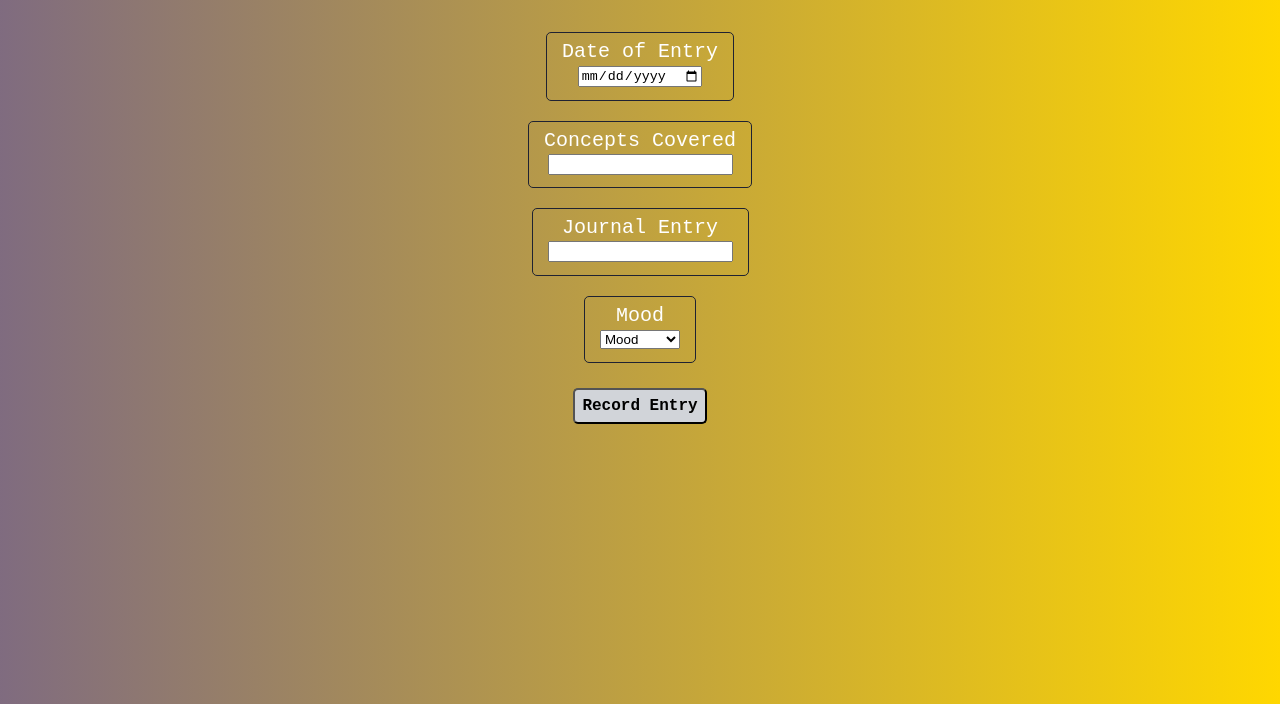
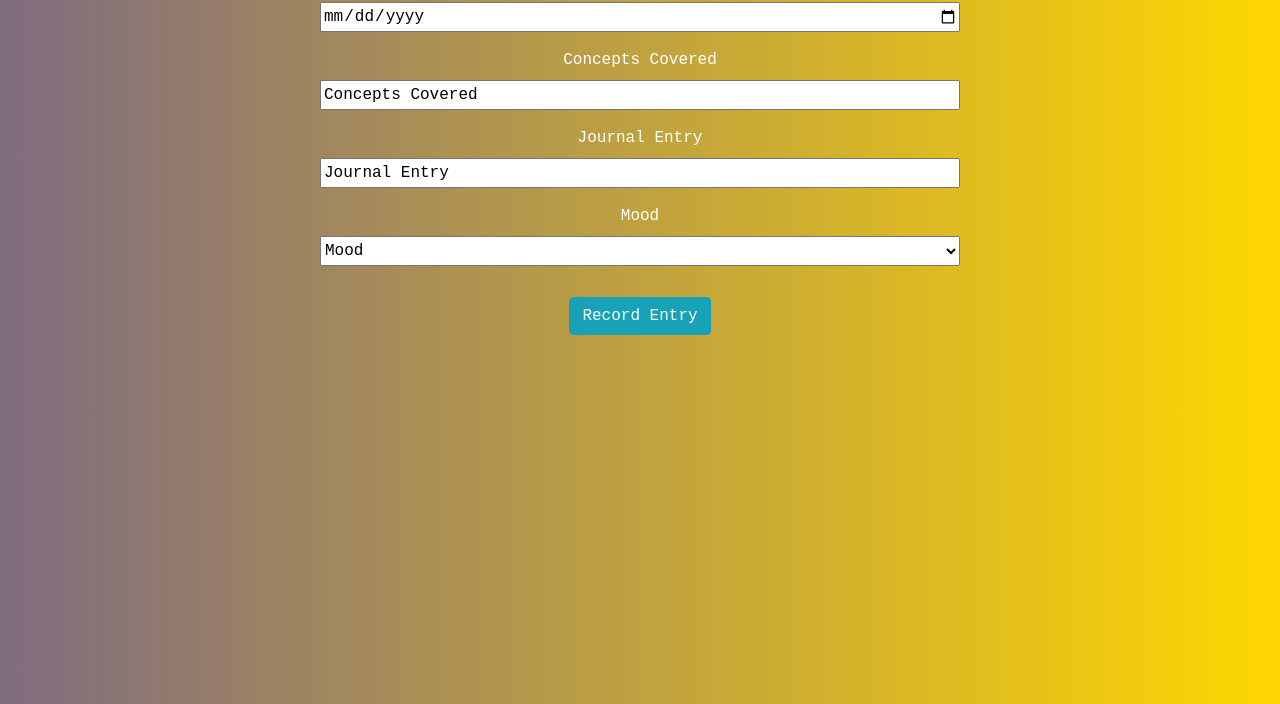
Before and after one commit to wesseln1/daileyJournal, a plain HTML site: page index.html in a window 1280 px wide. Shown: the part 96-800 px from the top of the page. Drawn offline with nearby package versions, Linux system fonts and the light colour scheme.

Commit message:
added styling to buttons and changed form

```diff
--- a/css/main.css
+++ b/css/main.css
@@ -6,6 +6,9 @@ fieldset{
   border: 1px solid #1F2232;
   margin: 10px;
   border-radius: 5px;
+  width: 50%;
+  height: 75px;
+
 }
 
 .flexbox{
@@ -36,7 +39,8 @@ h1 {
 }
 
 .inputId {
-
+  width: 50%;
+  height: 30px;
 }
 
 button{
--- a/index.html
+++ b/index.html
@@ -5,6 +5,8 @@
     <meta charset="UTF-8">
     <meta name="viewport" content="width=device-width, initial-scale=1.0">
     <meta http-equiv="X-UA-Compatible" content="ie=edge">
+    <link rel="stylesheet" href="https://stackpath.bootstrapcdn.com/bootstrap/4.3.1/css/bootstrap.min.css"
+        integrity="sha384-ggOyR0iXCbMQv3Xipma34MD+dH/1fQ784/j6cY/iJTQUOhcWr7x9JvoRxT2MZw1T" crossorigin="anonymous">
     <link rel="stylesheet" type="text/css" href="css/main.css">
     <script src="scripts/journal.js"></script>
     <title>Dailey Journal</title>
@@ -17,35 +19,26 @@
             <h1>Journal Entry</h1>
         </div>
         <div>
-            <form action="">
-                <div class="formDiv">
-
-                    <div class="feildsetDiv">
-                        <fieldset>
+            <form action="" class="form-horizontal">
+                <div class="form-group">
                     <label for="journalDate">Date of Entry</label>
                     <div class="inputDiv">
                         <input type="date" name="journalDate" id="" class="inputId">
                     </div>
-                        </fieldset>
                 </div>
-                    <div class="feildsetDiv">
-                        <fieldset>
+                <div class="form-group">
                     <label for="conceptsCovered">Concepts Covered</label>
                     <div class="inputDiv">
-                                <input type="text" name="conceptsCovered" id="" class="inputId">
+                        <input type="text" value="Concepts Covered" id="" class="inputId">
                     </div>
-                        </fieldset>
                 </div>
-                    <div class="feildsetDiv">
-                        <fieldset>
+                <div class="form-group">
                     <label for="journalEntry">Journal Entry</label>
                     <div class="inputDiv">
-                                <input type="text" name="journalEntry" id="" class="inputId" class="journalEntry">
+                        <input type="text" value="Journal Entry" class="inputId" id="journalEntry">
                     </div>
-                        </fieldset>
                 </div>
-                    <div class="feildsetDiv">
-                        <fieldset>
+                <div class="form-group">
                     <label for="journalMood">Mood</label>
                     <div class="inputDiv">
                         <select class="inputId">
@@ -58,15 +51,26 @@
                             <option value="excited">Excited</option>
                         </select>
                     </div>
-                        </fieldset>
                 </div>
                 <div>
-                        <button type="button">Record Entry</button>
+                    <button type="button" class="btn btn-info">Record Entry</button>
                 </div>
-                </div>
+                <!-- </div> -->
             </form>
         </div>
     </div>
+
+    <!-- Optional JavaScript -->
+    <!-- jQuery first, then Popper.js, then Bootstrap JS -->
+    <script src="https://code.jquery.com/jquery-3.3.1.slim.min.js"
+        integrity="sha384-q8i/X+965DzO0rT7abK41JStQIAqVgRVzpbzo5smXKp4YfRvH+8abtTE1Pi6jizo"
+        crossorigin="anonymous"></script>
+    <script src="https://cdnjs.cloudflare.com/ajax/libs/popper.js/1.14.7/umd/popper.min.js"
+        integrity="sha384-UO2eT0CpHqdSJQ6hJty5KVphtPhzWj9WO1clHTMGa3JDZwrnQq4sF86dIHNDz0W1"
+        crossorigin="anonymous"></script>
+    <script src="https://stackpath.bootstrapcdn.com/bootstrap/4.3.1/js/bootstrap.min.js"
+        integrity="sha384-JjSmVgyd0p3pXB1rRibZUAYoIIy6OrQ6VrjIEaFf/nJGzIxFDsf4x0xIM+B07jRM"
+        crossorigin="anonymous"></script>
 </body>
 
 </html>
```
Lines whose indentation alone changed are shown as unchanged.
